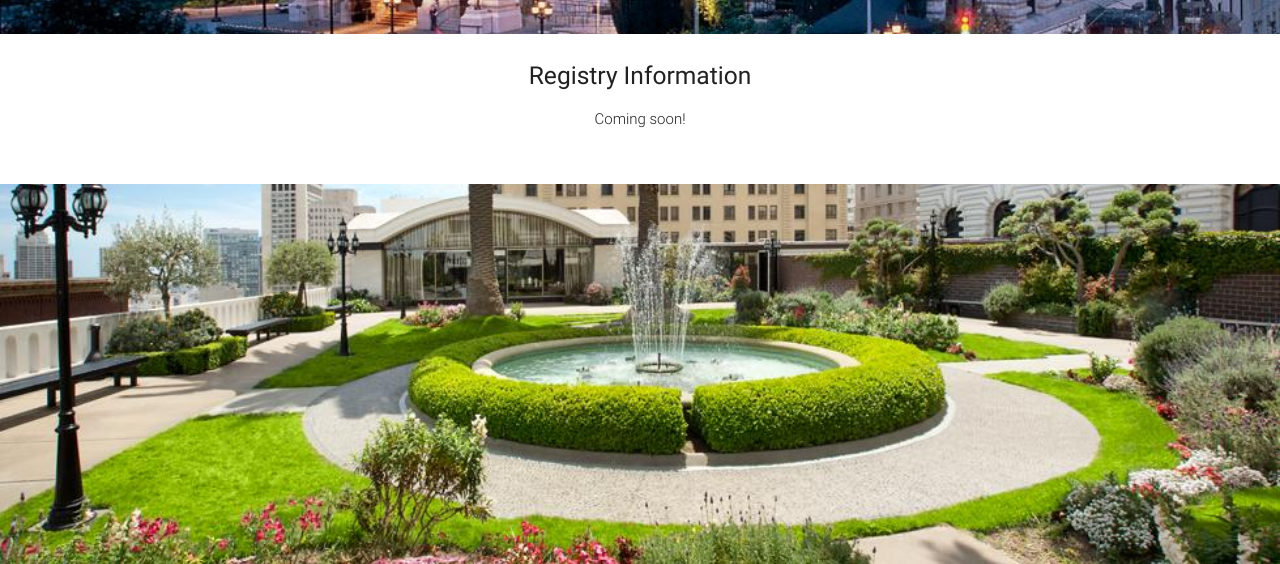
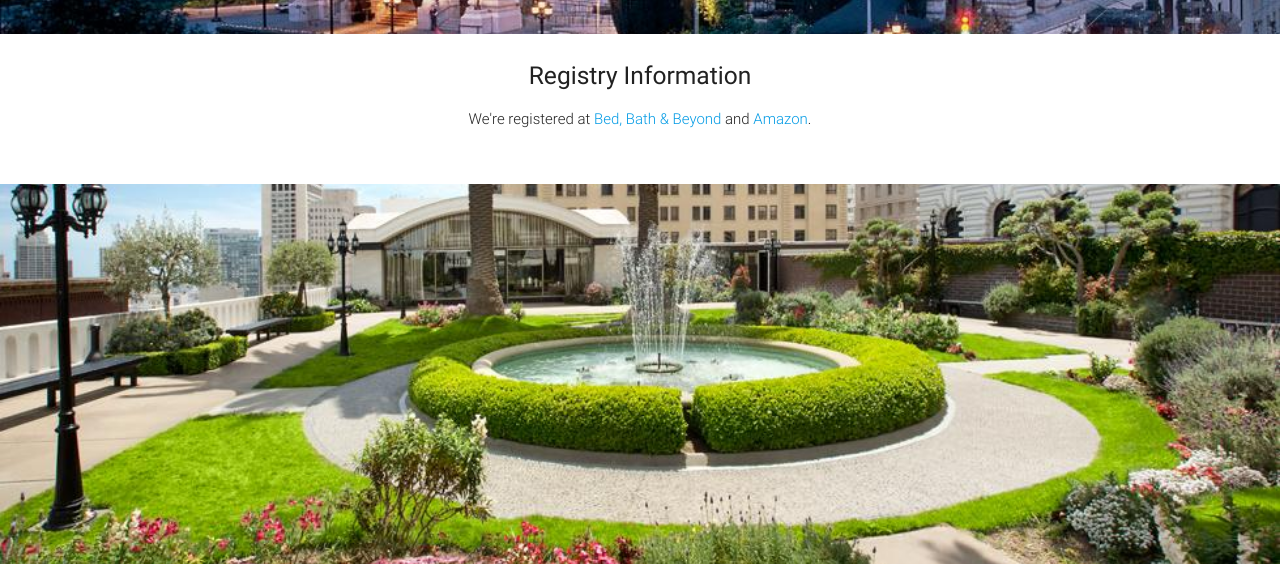
Before and after one commit to torypayne/nathan-and-tory, a Flask app: template templates/index.html in a window 1280 px wide. Shown: the part 1478-2042 px from the top of the page. Run offline with Flask 2, Linux system fonts and the light colour scheme; the template is opened without the code that fills it, so the values that code supplies are empty; some libraries are stand-ins or nearby versions.

Commit message:
Registry additions

```diff
--- a/templates/index.html
+++ b/templates/index.html
@@ -92,7 +92,7 @@
           <div class="icon-block">
             <h5 class="center">Registry Information</h5>
 
-            <p class="light">Coming soon!
+            <p class="light">We're registered at <a href="https://www.bedbathandbeyond.com/store/giftregistry/view_registry_guest.jsp?registryId=544054190&eventType=Wedding&pwsurl=" target="_blank">Bed, Bath & Beyond</a>  and <a href="https://www.amazon.com/wedding/share/nathan-and-tory" target="_blank">Amazon</a>.
             </p>
           </div>
         </div>
```
